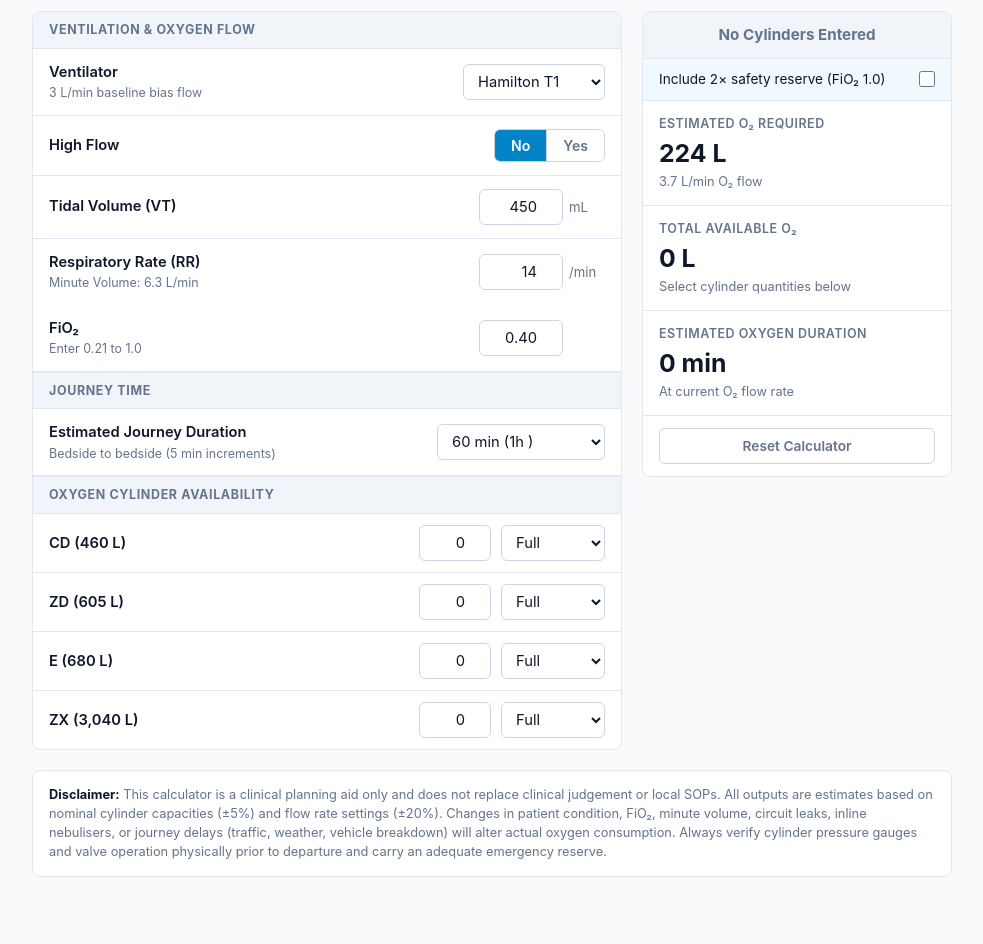
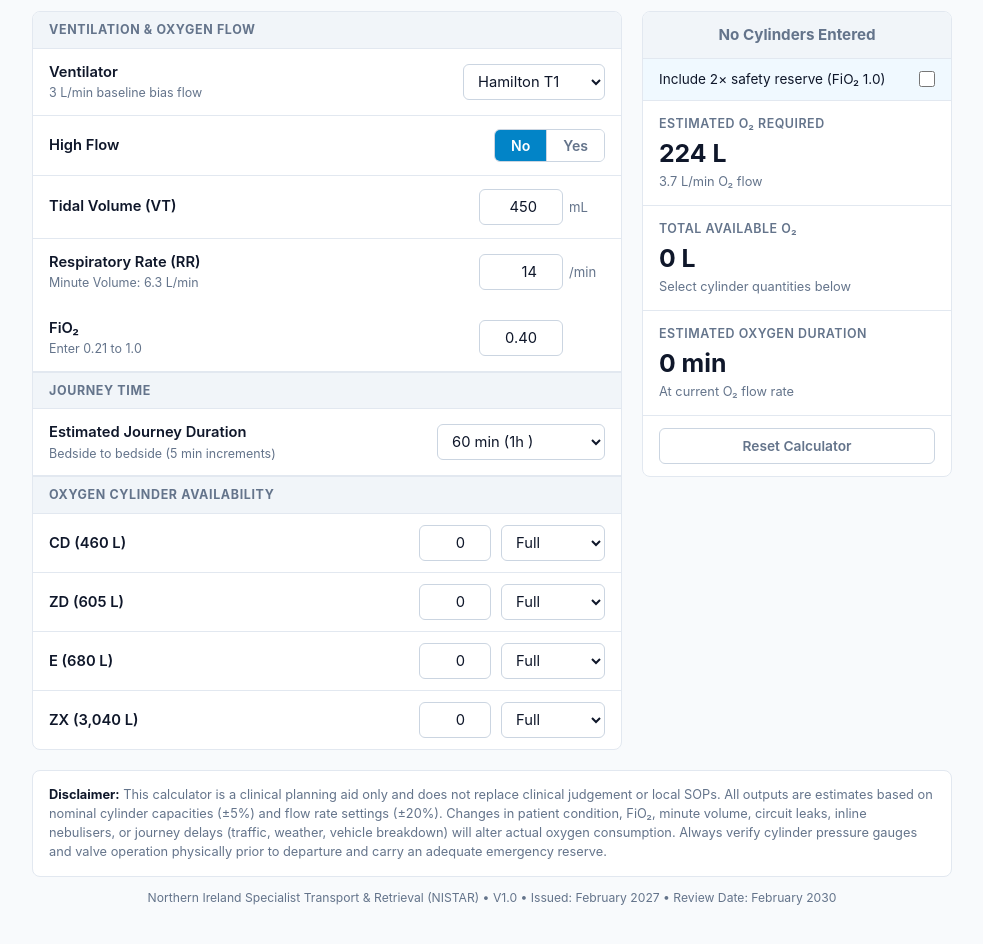
Before and after one commit to karllove1220/nistar-o2-calculator, a plain HTML site: page index.html in a window 1280 px wide. Shown: the part 70-1014 px from the top of the page, without its empty margins (148-1131 px from the left). Before the commit the page ends 987 px from the top, so only its background shows below. Drawn offline with Linux system fonts and the light colour scheme.

Commit message:
Update index.html

```diff
--- a/index.html
+++ b/index.html
@@ -307,6 +307,13 @@
     .disclaimer strong {
       color: var(--text);
     }
+
+    .gov-footer {
+      margin-top: 12px;
+      text-align: center;
+      font-size: 0.76rem;
+      color: var(--muted);
+    }
   </style>
 </head>
 <body>
@@ -439,6 +446,10 @@
 
     <div class="disclaimer">
       <strong>Disclaimer:</strong> This calculator is a clinical planning aid only and does not replace clinical judgement or local SOPs. All outputs are estimates based on nominal cylinder capacities (&plusmn;5%) and flow rate settings (&plusmn;20%). Changes in patient condition, FiO₂, minute volume, circuit leaks, inline nebulisers, or journey delays (traffic, weather, vehicle breakdown) will alter actual oxygen consumption. Always verify cylinder pressure gauges and valve operation physically prior to departure and carry an adequate emergency reserve.
+    </div>
+
+    <div class="gov-footer">
+      Northern Ireland Specialist Transport &amp; Retrieval (NISTAR) &bull; V1.0 &bull; Issued: February 2027 &bull; Review Date: February 2030
     </div>
   </div>
 
```
